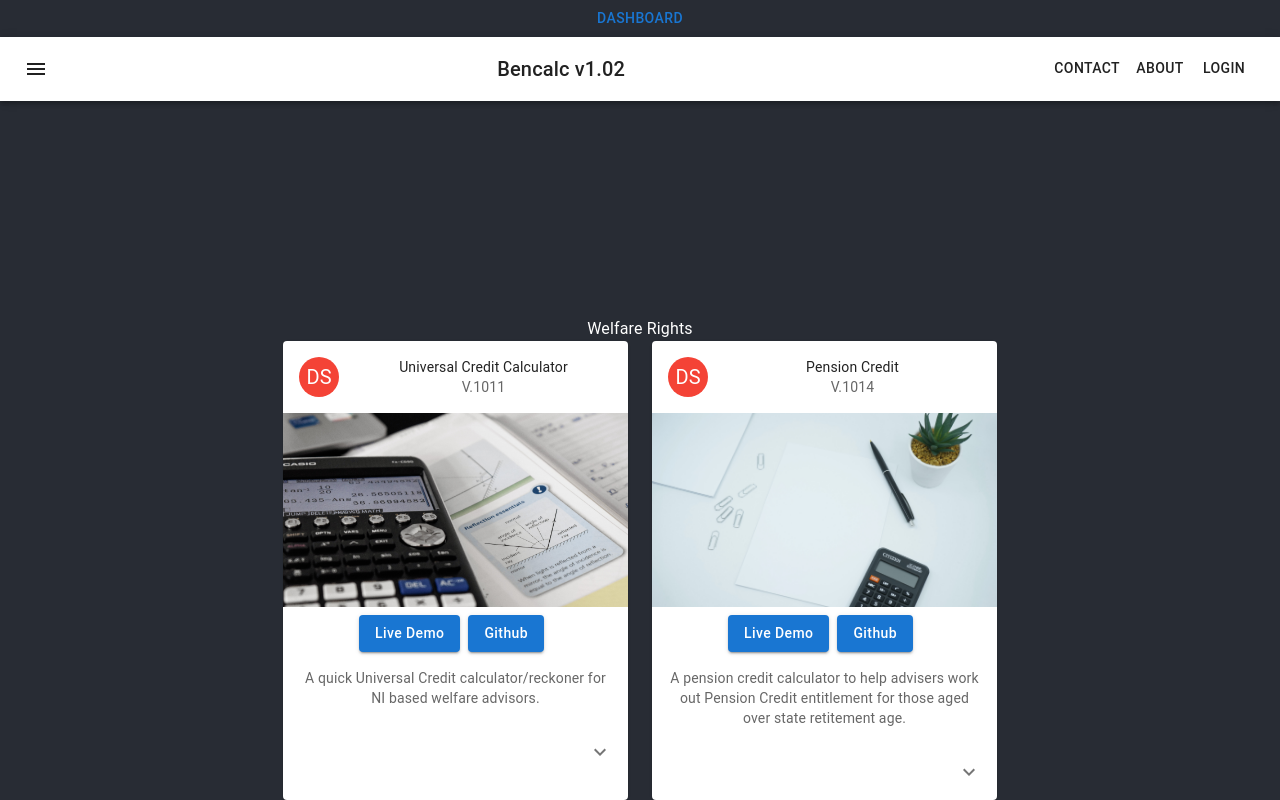
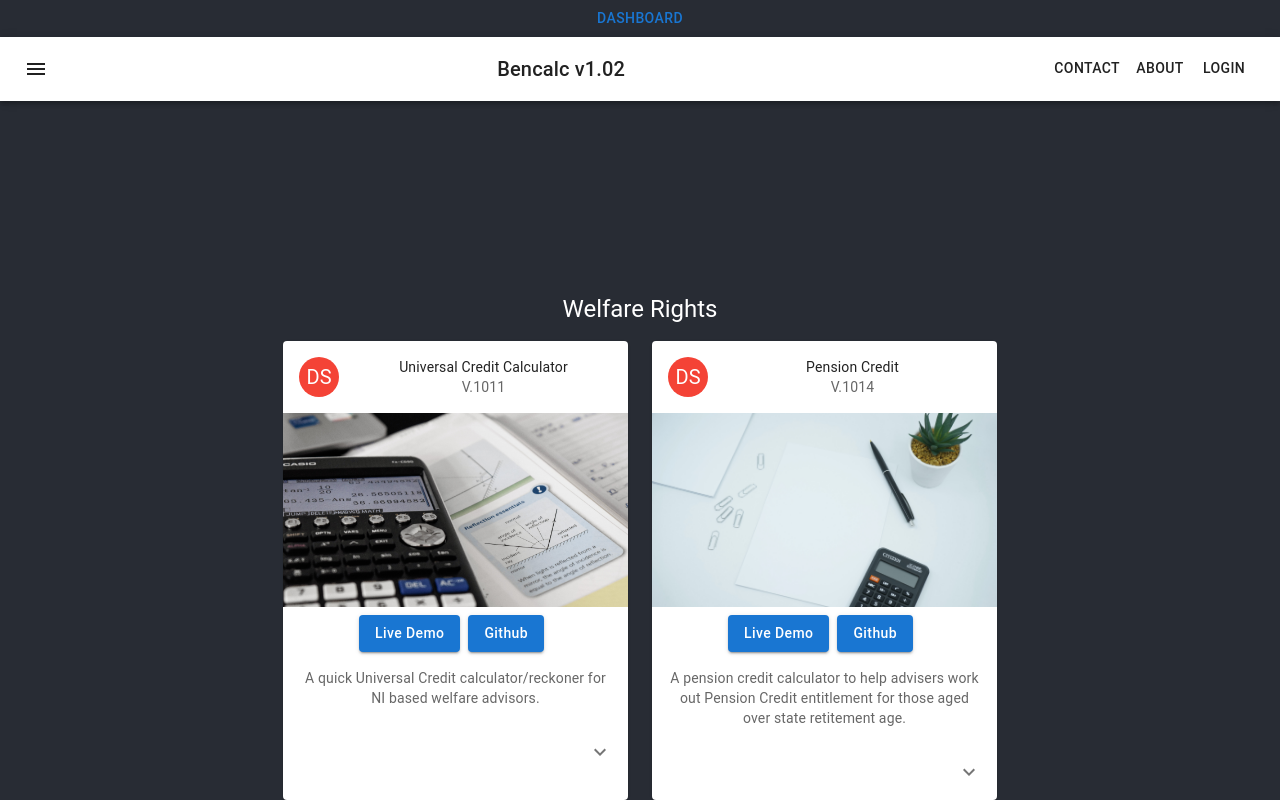
Before and after one commit to dnlstronge/materialuiexample, a React (Create React App) app: page / in a window 1280 px wide. Built offline with nearby package versions, Linux system fonts and the light colour scheme.

Commit message:
[x] fix heading

```diff
--- a/src/App.js
+++ b/src/App.js
@@ -17,7 +17,7 @@ function App() {
           <Menus />
           <Nav sx={{width: 1}}/>
       <Box sx={{width: 1}}>
-        <Typography>Welfare Rights</Typography>
+        <Typography variant="h5" component="h5" sx={{mb: 2}}>Welfare Rights</Typography>
       </Box>
       <Box sx={{display: "flex",
                 gap: 3 }}>
```
